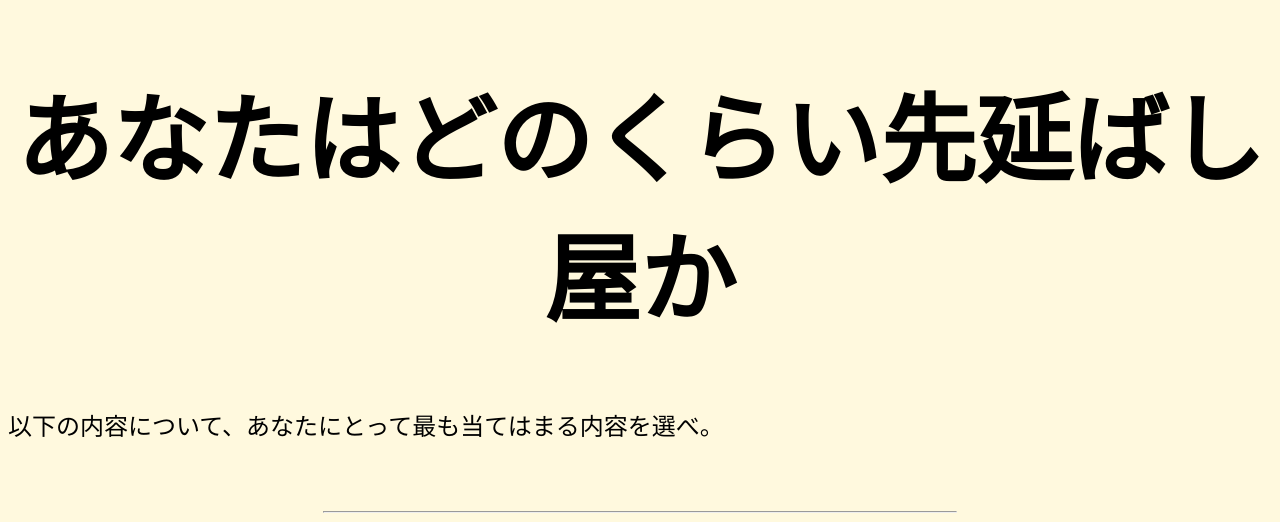
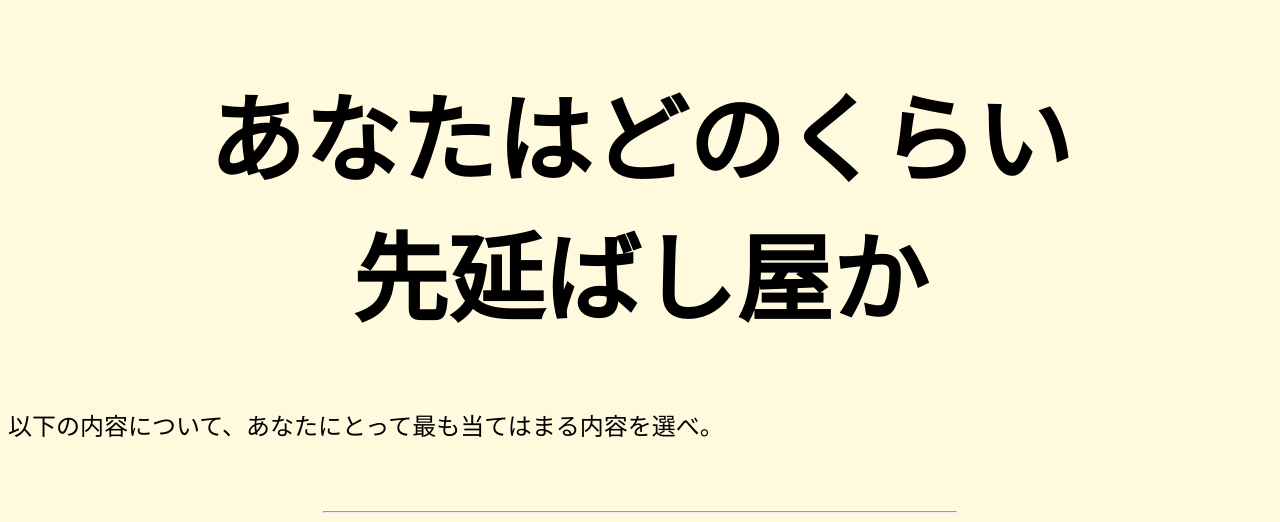
Before and after one commit to inamake/psychopath_bot, a Flask app: page /putOffTest in a window 1280 px wide. Shown: the top 522 px of the page. Run offline with Flask 2, Linux system fonts and the light colour scheme.

Commit message:
css追加(11/28)

```diff
--- a/templates/putOffTest.html
+++ b/templates/putOffTest.html
@@ -1,6 +1,6 @@
 {% extends "layout.html" %}
 {% block body %}
-    <div align="center"><font size="7"><h1>あなたはどのくらい先延ばし屋か</h1></font></div>
+    <div align="center"><font size="7"><h1>あなたはどのくらい<br>先延ばし屋か</h1></font></div>
     <p><font size="5">以下の内容について、あなたにとって最も当てはまる内容を選べ。</font></p>
 
     <form action="/result" method="GET">
```
